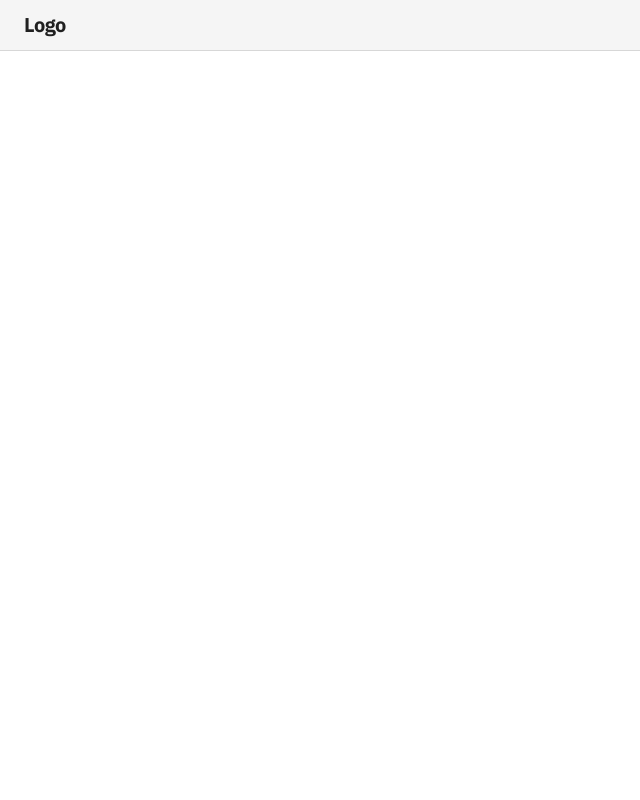
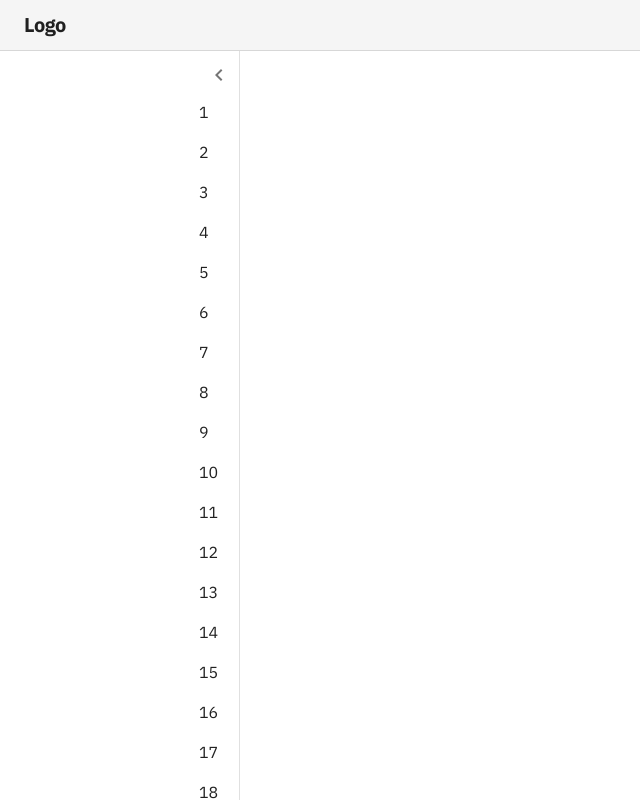
Before and after one commit to Mrochkov/Communicator, a React (Vite) app in the folder FrontendCommunicator/: page / in a window 1280 px wide. Shown: the whole page, without its empty margins (0-640 px from the left). Built offline with nearby package versions, Linux system fonts and the light colour scheme.

Commit message:
Drawer component add

```diff
--- /dev/null
+++ b/FrontendCommunicator/src/components/Draw/DrawToggle.tsx
@@ -0,0 +1,14 @@
+import {Box, IconButton} from "@mui/material";
+import ChevronLeft from "@mui/icons-material/ChevronLeft";
+
+
+const DrawToggle = () => {
+    return (
+        <Box sx={{height: "50px", display: "flex", alignItems: "center", justifyContent: "center", }}>
+            <IconButton>
+                <ChevronLeft />
+            </IconButton>
+        </Box>
+    )
+}
+export default DrawToggle;
--- a/FrontendCommunicator/src/pages/Homepage.tsx
+++ b/FrontendCommunicator/src/pages/Homepage.tsx
@@ -1,12 +1,15 @@
 import {Box, CssBaseline} from "@mui/material";
 import Navbar from "./templates/Navbar.tsx";
+import Draw from "./templates/Draw.tsx";
 
 const Homepage = () => {
     return (
         <Box sx={{ display: "flex" }}>
             <CssBaseline/>
             <Navbar/>
-            Welcome
+            <Draw>
+
+            </Draw>
         </Box>
     );
 
--- /dev/null
+++ b/FrontendCommunicator/src/pages/templates/Draw.tsx
@@ -0,0 +1,43 @@
+import {Box, Drawer, Typography, useMediaQuery} from "@mui/material";
+import {useEffect, useState} from "react";
+import {useTheme} from "@mui/material/styles";
+import DrawToggle from "../../components/Draw/DrawToggle.tsx";
+const Draw = () => {
+    const theme = useTheme();
+    const below600 = useMediaQuery("(max-width: 599px)")
+    const [open, setOpen] = useState(!below600);
+    console.log(below600);
+
+    useEffect(() => {
+        setOpen(!below600);
+    }, [below600]);
+
+    const handleDrawerOpen = () => {
+        setOpen(true);
+    };
+
+    const handleDrawerClose = () => {
+        setOpen(false);
+    };
+
+    return(
+
+    <Drawer open={open} variant={below600 ? "temporary" : "permanent"}
+    PaperProps={{
+        sx:{mt: `${theme.navbar.height}px`, height: `calc(100vh - ${theme.navbar.height}px )`,
+        width: theme.draw.width,
+        },
+    }}
+    >
+        <Box>
+            <Box sx={{position: "absolute", top: 0, right: 0, p: 0, width: open ? "auto" : "100%"}}>
+                <DrawToggle />
+                {[...Array(100)].map((_, i) => (
+                <Typography key={i} paragraph>{i + 1}</Typography>
+                ))}
+            </Box>
+        </Box>
+    </Drawer>
+    );
+};
+export default Draw;
--- a/FrontendCommunicator/src/theme/theme.tsx
+++ b/FrontendCommunicator/src/theme/theme.tsx
@@ -5,10 +5,18 @@
         navbar: {
             height: number;
         };
+        draw: {
+            width: number;
+            closed: number;
+        };
     }
     interface ThemeOptions {
         navbar: {
             height: number;
+        };
+        draw: {
+            width: number;
+            closed: number;
         };
     }
 }
@@ -20,7 +28,11 @@
             fontFamily: ["IBM Plex Sans", "sans-serif"].join(","),
         },
         navbar: {
-            height:50,
+            height: 50,
+        },
+        draw: {
+            width: 240,
+            closed: 70,
         },
         components:{
             MuiAppBar: {
```
